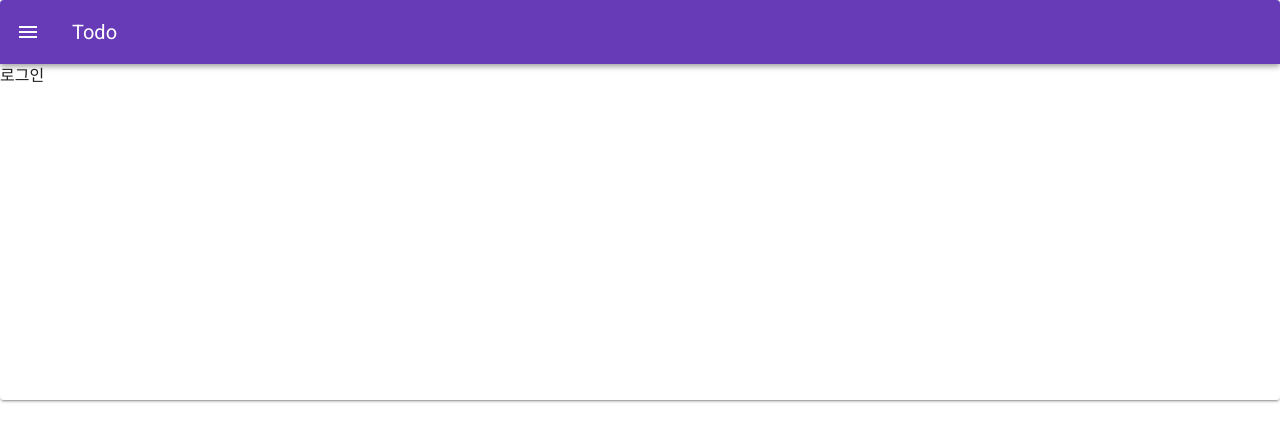
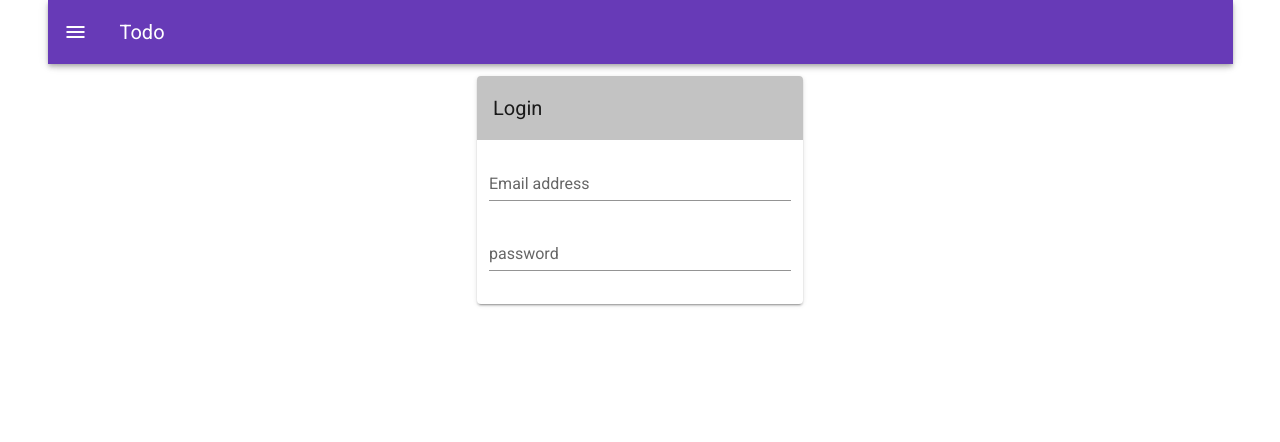
Before and after one commit to khv2644511/Vue_TodoList, a Vue app: page /login in a window 1280 px wide. Shown: the top 442 px of the page. Built offline with nearby package versions, Linux system fonts and the light colour scheme.

Commit message:
style: 로그인 창 스타일링

```diff
--- a/src/App.vue
+++ b/src/App.vue
@@ -1,7 +1,6 @@
 <template>
   <v-app>
-    <v-card
-    height="400"
+    <v-container class="pa-0"
   >
       <v-app-bar
         color="deep-purple"
@@ -42,10 +41,10 @@
       </v-list>
     </v-navigation-drawer>
 
-    <v-content>
+    <v-main >
       <router-view></router-view>
-    </v-content>
-  </v-card>
+    </v-main>
+  </v-container>
   </v-app>
 </template>
 
--- a/src/views/Login.vue
+++ b/src/views/Login.vue
@@ -1,7 +1,26 @@
 <template>
-   <div>
-     로그인
-   </div>
+   <v-container style="max-width:350px;">
+    <v-row justify="center">
+      <v-col>
+<v-card>
+  <v-toolbar flat color="#bbbabade">
+      <v-toolbar-title>Login</v-toolbar-title>
+    </v-toolbar>
+  <div class="pa-3" >
+    <v-text-field
+              label="Email address"
+              v-model="email"
+            ></v-text-field>
+              <v-text-field
+                label="password"
+                type="pasword"
+                v-model="password"
+              ></v-text-field>
+  </div>
+</v-card>
+</v-col>
+     </v-row>
+   </v-container>
 </template>
 <script>
 export default {
@@ -15,7 +34,8 @@ export default {
    },
    data() {
      return {
-
+       email: null,
+       password: null
      }
    },
    computed: {
```
